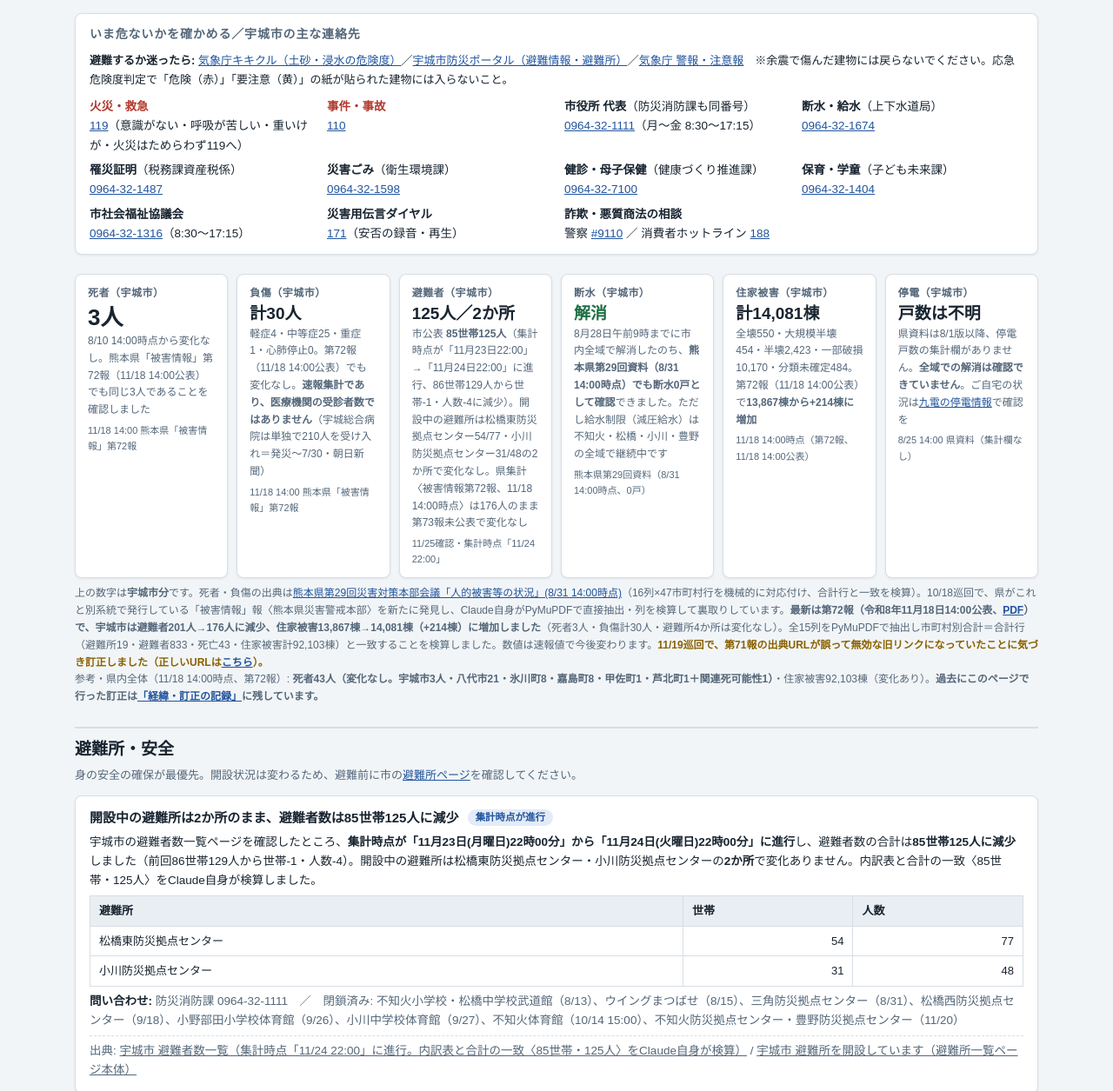
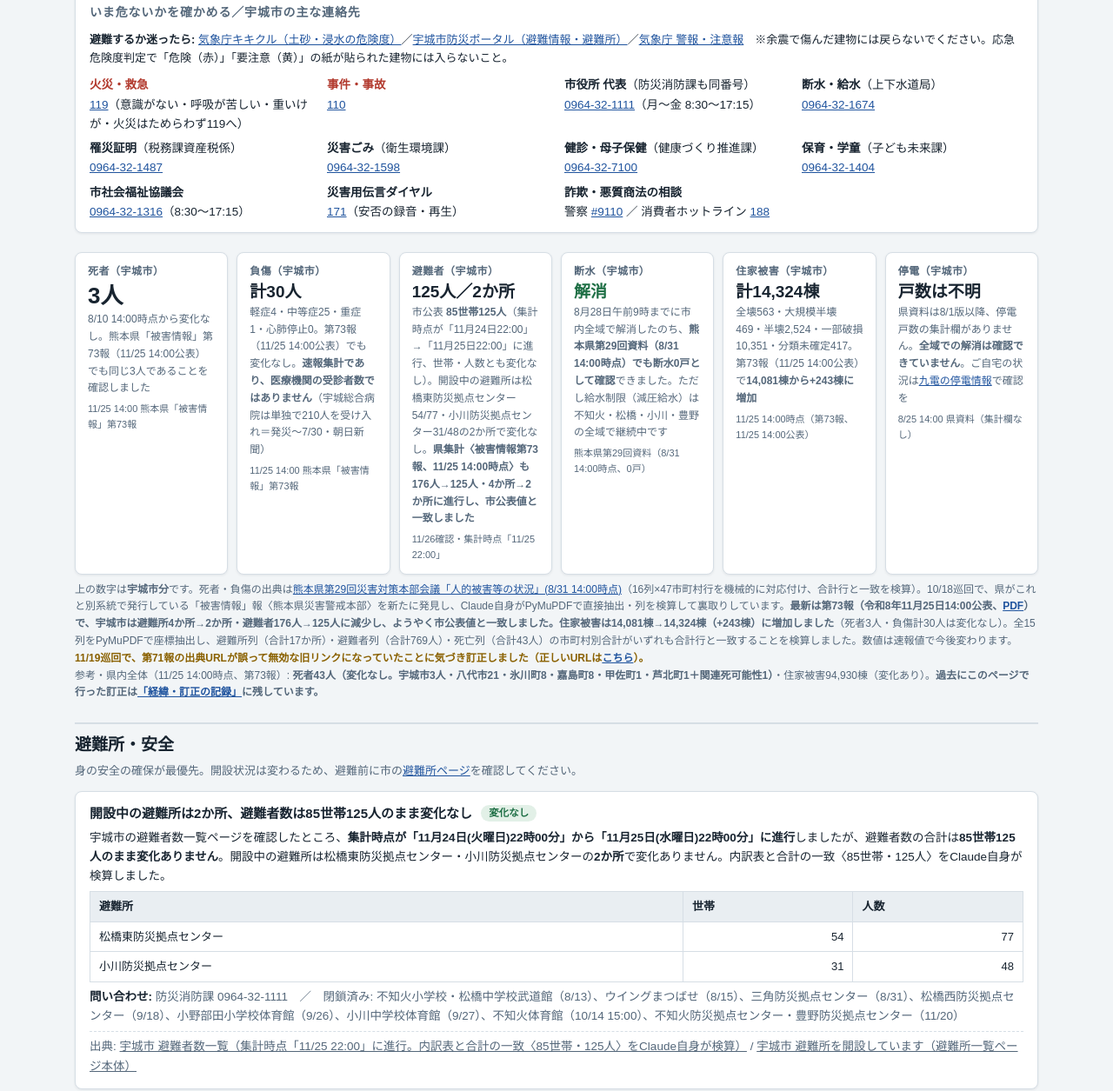
Before and after one commit to toritarosan/uki-shien-dashboard, a plain HTML site: page index.html in a window 1280 px wide. Shown: the part 1410-2665 px from the top of the page at 87% size. Drawn offline with Linux system fonts and the light colour scheme.

Commit message:
自動更新 2026-11-26 12:15 JST
- 熊本県「被害情報」が第72報→第73報（11/25 14:00時点）に進行。宇城市の避難所4→2か所・避難者176→125人（市公表値と一致）、住家被害14,081→14,324棟（+243棟）。PDFを直接ダウンロードし全15列を検算して確認
- 避難者数一覧ページ（市公表）は集計時点が11/24→11/25 22:00に進行したが85世帯125人・避難所2か所とも変化なし
- 他（国交省第53報・厚労省第62報・気象庁ポータル第13報・復旧復興本部会議第7回・くまもと事業者再出発支援補助金第1次公募結果・愛知県派遣一次資料・竹やぶ火災出火原因・避難指示解除一次発表等）はいずれも変化なし
- 避難所巡回バスの終了理由・代替手段、災害ごみ仮置場の新しい受入先は本日も未確認のまま

Co-Authored-By: Claude Sonnet 5 <noreply@anthropic.com>

```diff
--- a/index.html
+++ b/index.html
@@ -214,13 +214,13 @@
   <div class="eyebrow">令和8年熊本地震（2026年7月28日発生）</div>
   <h1>宇城市 災害支援情報ダッシュボード</h1>
   <p class="quake-line">2026年7月28日（火）16時27分ごろ発生 ／ 震源: 熊本県熊本地方 ／ M7.1（暫定値）・深さ約16km（暫定値） ／ <strong>宇城市・氷川町で震度7</strong>（熊本市・八代市・宇土市・美里町・益城町・嘉島町・甲佐町で震度6強） ／ 津波注意報は同日18:10解除</p>
-  <span class="asof-badge">情報は 2026年11月25日（水）12:03 確認</span>
+  <span class="asof-badge">情報は 2026年11月26日（木）12:15 確認</span>
   <p class="top-note">各項目に「いつ時点の情報か」と出典を明記しています。<b>本文は現在の状況だけを書き、これまでの経緯・訂正の記録は<a href="#kiroku">ページ下部の「経緯・訂正の記録」</a>にまとめています。</b></p>
 </header>
 
 <div class="today">
-  <h2>今日（11/25）変わったこと</h2>
-  <p><a href="#hinan">避難者数一覧ページ</a>の集計時点が「11/23 22:00」→「11/24 22:00」に進行し、86世帯129人→<b>85世帯125人に減少</b>（小川防災拠点センターで世帯-1・人数-4、避難所2か所は変化なし）。<b>これまで当ページで扱っていなかった「<a href="#kotsu">避難所巡回バス</a>」（9/17運行開始、避難所とスーパー・病院等を結ぶ無料バス）が、11月30日(月)で運行を終了すると新たに発表されたことを発見</b>しました。<a href="#gomi">災害ごみ仮置場（稲川グラウンド）は本日11/25が受入最終日</a>で、終了後の新しい仮置場の案内は本文にまだ見当たりません。気象庁ポータルに、既知の11月19日未明の地震（宇城市小川町震度4）についての正式な第13報（11/19発表）の存在を確認しました。熊本県「被害情報」第72報のまま第73報未公表、国交省第53報のまま第54報未確認（10/5から51日連続）、厚労省第62報のまま第63報未確認は変化なし。</p>
+  <h2>今日（11/26）変わったこと</h2>
+  <p>熊本県「被害情報」が<b>第72報（11/18 14:00時点）→第73報（11/25 14:00時点）に進行</b>し、県集計の<a href="#toukei">宇城市の避難所・避難者数</a>がようやく市公表値（2か所・125人）に追いつきました（第72報時点では4か所・176人のまま取り残されていました）。<b>住家被害は14,081棟→14,324棟（+243棟）に増加</b>しました（死者3人・負傷計30人は変化なし）。避難者数一覧ページ（市公表）は<b>集計時点が「11/24 22:00」→「11/25 22:00」に進行しましたが、85世帯125人・避難所2か所とも変化ありません</b>。<a href="#kotsu">避難所巡回バス</a>の終了理由・代替手段、<a href="#gomi">災害ごみ仮置場</a>の新しい受入先の案内は本日も見当たりませんでした。国交省第53報のまま第54報未確認（10/5から52日連続）、厚労省第62報・気象庁ポータル第13報・くまもと事業者再出発支援補助金第1次公募の実施結果は変化なし。</p>
 </div>
 
 <div class="disclaimer">
@@ -286,20 +286,20 @@
   <div class="stat">
     <div class="label">死者（宇城市）</div>
     <div class="value">3人</div>
-    <div class="sub">8/10 14:00時点から変化なし。熊本県「被害情報」第72報（11/18 14:00公表）でも同じ3人であることを確認しました</div>
-    <div class="asof">11/18 14:00 熊本県「被害情報」第72報</div>
+    <div class="sub">8/10 14:00時点から変化なし。熊本県「被害情報」第73報（11/25 14:00公表）でも同じ3人であることを確認しました</div>
+    <div class="asof">11/25 14:00 熊本県「被害情報」第73報</div>
   </div>
   <div class="stat">
     <div class="label">負傷（宇城市）</div>
     <div class="value sm">計30人</div>
-    <div class="sub">軽症4・中等症25・重症1・心肺停止0。第72報（11/18 14:00公表）でも変化なし。<b>速報集計であり、医療機関の受診者数ではありません</b>（宇城総合病院は単独で210人を受け入れ＝発災〜7/30・朝日新聞）</div>
-    <div class="asof">11/18 14:00 熊本県「被害情報」第72報</div>
+    <div class="sub">軽症4・中等症25・重症1・心肺停止0。第73報（11/25 14:00公表）でも変化なし。<b>速報集計であり、医療機関の受診者数ではありません</b>（宇城総合病院は単独で210人を受け入れ＝発災〜7/30・朝日新聞）</div>
+    <div class="asof">11/25 14:00 熊本県「被害情報」第73報</div>
   </div>
   <div class="stat">
     <div class="label">避難者（宇城市）</div>
     <div class="value sm">125人／2か所</div>
-    <div class="sub">市公表 <b>85世帯125人</b>（集計時点が「11月23日22:00」→「11月24日22:00」に進行、86世帯129人から世帯-1・人数-4に減少）。開設中の避難所は松橋東防災拠点センター54/77・小川防災拠点センター31/48の2か所で変化なし。県集計〈被害情報第72報、11/18 14:00時点〉は176人のまま第73報未公表で変化なし</div>
-    <div class="asof">11/25確認・集計時点「11/24 22:00」</div>
+    <div class="sub">市公表 <b>85世帯125人</b>（集計時点が「11月24日22:00」→「11月25日22:00」に進行、世帯・人数とも変化なし）。開設中の避難所は松橋東防災拠点センター54/77・小川防災拠点センター31/48の2か所で変化なし。<b>県集計〈被害情報第73報、11/25 14:00時点〉も176人→125人・4か所→2か所に進行し、市公表値と一致しました</b></div>
+    <div class="asof">11/26確認・集計時点「11/25 22:00」</div>
   </div>
   <div class="stat">
     <div class="label">断水（宇城市）</div>
@@ -309,9 +309,9 @@
   </div>
   <div class="stat">
     <div class="label">住家被害（宇城市）</div>
-    <div class="value sm">計14,081棟</div>
-    <div class="sub">全壊550・大規模半壊454・半壊2,423・一部破損10,170・分類未確定484。第72報（11/18 14:00公表）で<b>13,867棟から+214棟に増加</b></div>
-    <div class="asof">11/18 14:00時点（第72報、11/18 14:00公表）</div>
+    <div class="value sm">計14,324棟</div>
+    <div class="sub">全壊563・大規模半壊469・半壊2,524・一部破損10,351・分類未確定417。第73報（11/25 14:00公表）で<b>14,081棟から+243棟に増加</b></div>
+    <div class="asof">11/25 14:00時点（第73報、11/25 14:00公表）</div>
   </div>
   <div class="stat">
     <div class="label">停電（宇城市）</div>
@@ -320,7 +320,7 @@
     <div class="asof">8/25 14:00 県資料（集計欄なし）</div>
   </div>
 </div>
-<p class="stats-note">上の数字は<b>宇城市分</b>です。死者・負傷の出典は<a href="https://www.pref.kumamoto.jp/uploaded/attachment/318138.pdf">熊本県第29回災害対策本部会議「人的被害等の状況」(8/31 14:00時点)</a>（16列×47市町村行を機械的に対応付け、合計行と一致を検算）。10/18巡回で、県がこれと別系統で発行している「被害情報」報〈熊本県災害警戒本部〉を新たに発見し、Claude自身がPyMuPDFで直接抽出・列を検算して裏取りしています。<b>最新は第72報（令和8年11月18日14:00公表、<a href="https://www.pref.kumamoto.jp/uploaded/life/284828_917488_misc.pdf">PDF</a>）で、宇城市は避難者201人→176人に減少、住家被害13,867棟→14,081棟（+214棟）に増加しました</b>（死者3人・負傷計30人・避難所4か所は変化なし）。全15列をPyMuPDFで抽出し市町村別合計＝合計行（避難所19・避難者833・死亡43・住家被害計92,103棟）と一致することを検算しました。数値は速報値で今後変わります。<b style="color:var(--warn)">11/19巡回で、第71報の出典URLが誤って無効な旧リンクになっていたことに気づき訂正しました（正しいURLは<a href="https://www.pref.kumamoto.jp/uploaded/life/284828_917450_misc.pdf">こちら</a>）。</b><br>参考・県内全体（11/18 14:00時点、第72報）: <b>死者43人（変化なし。宇城市3人・八代市21・氷川町8・嘉島町8・甲佐町1・芦北町1＋関連死可能性1）</b>・住家被害92,103棟（変化あり）。<b>過去にこのページで行った訂正は<a href="#kiroku">「経緯・訂正の記録」</a>に残しています。</b></p>
+<p class="stats-note">上の数字は<b>宇城市分</b>です。死者・負傷の出典は<a href="https://www.pref.kumamoto.jp/uploaded/attachment/318138.pdf">熊本県第29回災害対策本部会議「人的被害等の状況」(8/31 14:00時点)</a>（16列×47市町村行を機械的に対応付け、合計行と一致を検算）。10/18巡回で、県がこれと別系統で発行している「被害情報」報〈熊本県災害警戒本部〉を新たに発見し、Claude自身がPyMuPDFで直接抽出・列を検算して裏取りしています。<b>最新は第73報（令和8年11月25日14:00公表、<a href="https://www.pref.kumamoto.jp/uploaded/life/285205_919586_misc.pdf">PDF</a>）で、宇城市は避難所4か所→2か所・避難者176人→125人に減少し、ようやく市公表値と一致しました。住家被害は14,081棟→14,324棟（+243棟）に増加しました</b>（死者3人・負傷計30人は変化なし）。全15列をPyMuPDFで座標抽出し、避難所列（合計17か所）・避難者列（合計769人）・死亡列（合計43人）の市町村別合計がいずれも合計行と一致することを検算しました。数値は速報値で今後変わります。<b style="color:var(--warn)">11/19巡回で、第71報の出典URLが誤って無効な旧リンクになっていたことに気づき訂正しました（正しいURLは<a href="https://www.pref.kumamoto.jp/uploaded/life/284828_917450_misc.pdf">こちら</a>）。</b><br>参考・県内全体（11/25 14:00時点、第73報）: <b>死者43人（変化なし。宇城市3人・八代市21・氷川町8・嘉島町8・甲佐町1・芦北町1＋関連死可能性1）</b>・住家被害94,930棟（変化あり）。<b>過去にこのページで行った訂正は<a href="#kiroku">「経緯・訂正の記録」</a>に残しています。</b></p>
 
 <!-- ================================================== -->
 <section id="hinan">
@@ -328,15 +328,15 @@
   <p class="sec-note">身の安全の確保が最優先。開設状況は変わるため、避難前に市の<a href="https://www.city.uki.kumamoto.jp/toppage/important/2609102">避難所ページ</a>を確認してください。</p>
   <div class="grid">
     <div class="card span2">
-      <h3>開設中の避難所は2か所のまま、避難者数は85世帯125人に減少 <span class="pill p-info">集計時点が進行</span></h3>
-      <p>宇城市の避難者数一覧ページを確認したところ、<b>集計時点が「11月23日(月曜日)22時00分」から「11月24日(火曜日)22時00分」に進行</b>し、避難者数の合計は<b>85世帯125人に減少</b>しました（前回86世帯129人から世帯-1・人数-4）。開設中の避難所は松橋東防災拠点センター・小川防災拠点センターの<b>2か所</b>で変化ありません。内訳表と合計の一致〈85世帯・125人〉をClaude自身が検算しました。</p>
+      <h3>開設中の避難所は2か所、避難者数は85世帯125人のまま変化なし <span class="pill p-ok">変化なし</span></h3>
+      <p>宇城市の避難者数一覧ページを確認したところ、<b>集計時点が「11月24日(火曜日)22時00分」から「11月25日(水曜日)22時00分」に進行</b>しましたが、避難者数の合計は<b>85世帯125人のまま変化ありません</b>。開設中の避難所は松橋東防災拠点センター・小川防災拠点センターの<b>2か所</b>で変化ありません。内訳表と合計の一致〈85世帯・125人〉をClaude自身が検算しました。</p>
       <div class="tbl-wrap"><table>
         <tr><th>避難所</th><th>世帯</th><th>人数</th></tr>
         <tr><td>松橋東防災拠点センター</td><td class="num">54</td><td class="num">77</td></tr>
         <tr><td>小川防災拠点センター</td><td class="num">31</td><td class="num">48</td></tr>
       </table></div>
       <p class="meta"><b>問い合わせ:</b> 防災消防課 0964-32-1111　／　閉鎖済み: 不知火小学校・松橋中学校武道館（8/13）、ウイングまつばせ（8/15）、三角防災拠点センター（8/31）、松橋西防災拠点センター（9/18）、小野部田小学校体育館（9/26）、小川中学校体育館（9/27）、不知火体育館（10/14 15:00）、不知火防災拠点センター・豊野防災拠点センター（11/20）</p>
-      <p class="src">出典: <a href="https://www.city.uki.kumamoto.jp/kurashi/bosaiinfo/2610320">宇城市 避難者数一覧（集計時点「11/24 22:00」に進行。内訳表と合計の一致〈85世帯・125人〉をClaude自身が検算）</a> / <a href="https://www.city.uki.kumamoto.jp/kurashi/bosaiinfo/bosai/2609102">宇城市 避難所を開設しています（避難所一覧ページ本体）</a></p>
+      <p class="src">出典: <a href="https://www.city.uki.kumamoto.jp/kurashi/bosaiinfo/2610320">宇城市 避難者数一覧（集計時点「11/25 22:00」に進行。内訳表と合計の一致〈85世帯・125人〉をClaude自身が検算）</a> / <a href="https://www.city.uki.kumamoto.jp/kurashi/bosaiinfo/bosai/2609102">宇城市 避難所を開設しています（避難所一覧ページ本体）</a></p>
     </div>
     <div class="card">
       <h3>避難指示・緊急安全確保は8月21日にすべて解除 <span class="pill p-ok">県内で解除済み</span></h3>
@@ -1351,7 +1351,7 @@
 <footer>
   <p><b>このダッシュボードについて:</b> 宇城市・熊本県・国（内閣府/厚労省/国交省ほか）・ライフライン各社・交通各社・報道・支援団体の公式発表を横断調査し、原則として「本文まで確認できた情報」のみを掲載しています。本文まで確認できなかった項目は<a href="#mikakunin">「まだ確認できていないこと」</a>に明示し、過去の訂正と経緯は<a href="#kiroku">「経緯・訂正の記録」</a>に残しています。</p>
   <p>被害数値はすべて速報値であり、時点により異なります（各項目に時点を明記）。行動の前に必ず出典リンク先の最新情報を確認してください。</p>
-  <p><b>作成: 小金井市 永鳥太郎</b> ／ 作成日: 2026-07-31 ／ 最終裏取り: 2026-11-25 12:03 JST ／ 出典は各項目に記載</p>
+  <p><b>作成: 小金井市 永鳥太郎</b> ／ 作成日: 2026-07-31 ／ 最終裏取り: 2026-11-26 12:15 JST ／ 出典は各項目に記載</p>
   <p>本ページは生成AIを用いて公開情報を収集・整理した<b>非公式のまとめ</b>です。宇城市および関係機関の公式発表ではありません。誤り・古い情報が含まれる可能性があるため、<b>行動の前に必ず公式の一次情報をご確認ください</b>。</p>
   <p>関連ページ: <a href="https://toritarosan.github.io/yatsushiro-shien-dashboard/">八代市 災害支援情報ダッシュボード</a> ／ <a href="https://toritarosan.github.io/kumamoto-katazuke-manual/">被災家屋の片づけマニュアル（宇城市・八代市対応）</a></p>
 </footer>
```
Also changed, not shown: 2 other files.
